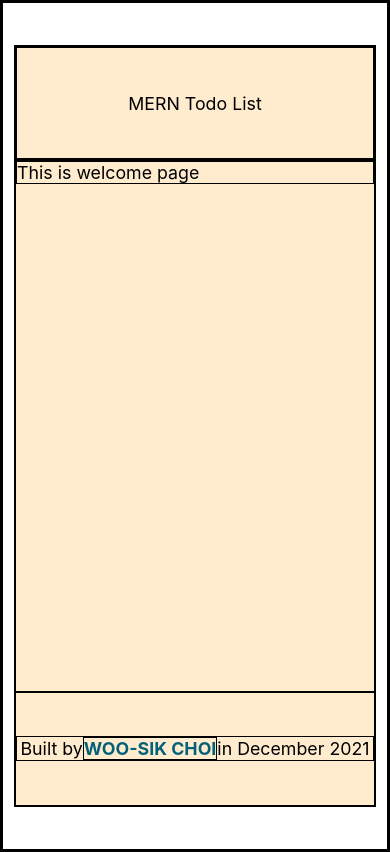
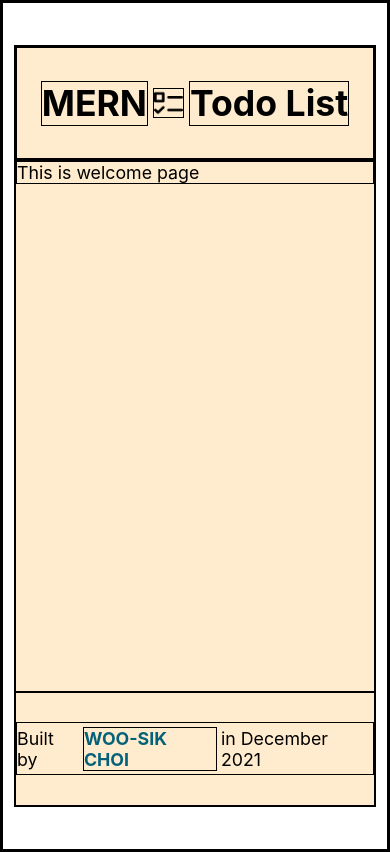
Before and after one commit to dvlprwchoi/mern-tdl, a React (Create React App) app: page / in a window 390 px wide. Built offline with nearby package versions, Linux system fonts and the light colour scheme.

Commit message:
Add favicon and Update css

```diff
--- a/src/App.css
+++ b/src/App.css
@@ -49,6 +49,22 @@
   padding-left: 5vw;
 }
 
+.header-app-logo {
+  width: 8%;
+  margin: 1%;
+  order: 1;
+}
+
+.header-title-text-mern {
+  margin: 0.5%;
+  order: 2;
+}
+
+.header-title-text-tdl {
+  margin: 0.5%;
+  order: 3;
+}
+
 .main {
   padding-right: 5vw;
   padding-left: 5vw;
@@ -58,6 +74,7 @@
   color: #03617a;
   text-decoration: none;
   font-weight: bolder;
+  margin: 1%;
 }
 
 .portfolio-link:hover {
@@ -84,6 +101,18 @@
     padding-left: 0;
   }
 
+  .header-app-logo {
+    order: 2;
+  }
+
+  .header-title-text-mern {
+    order: 1;
+  }
+
+  .header-title-text-tdl {
+    order: 3;
+  }
+
   .main {
     padding-right: 0;
     padding-left: 0;
--- a/src/components/Header/Header.js
+++ b/src/components/Header/Header.js
@@ -1,7 +1,11 @@
 function Header() {
   return (
     <div className="header">
-      <div className="header-title">MERN Todo List</div>
+      <div className="header-title">
+        <img className="header-app-logo" src="./app-logo.png" alt="App Logo" />
+        <h1 className="header-title-text-mern">MERN</h1>
+        <h1 className="header-title-text-tdl">Todo List</h1>
+      </div>
     </div>
   );
 }
```
Also changed, not shown: public/app-logo.png (added), 1 other file (tests, documents, lock files or other folders).
